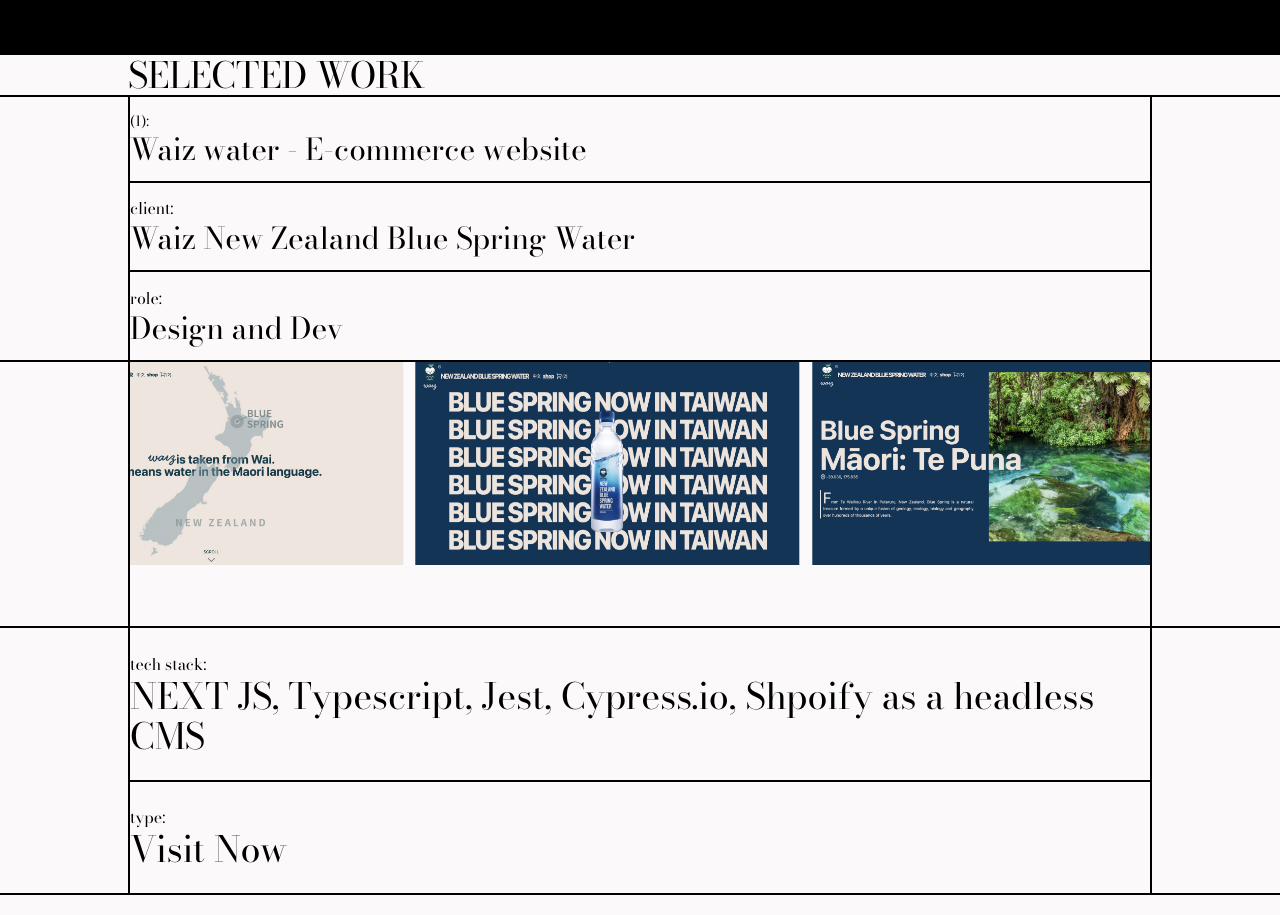
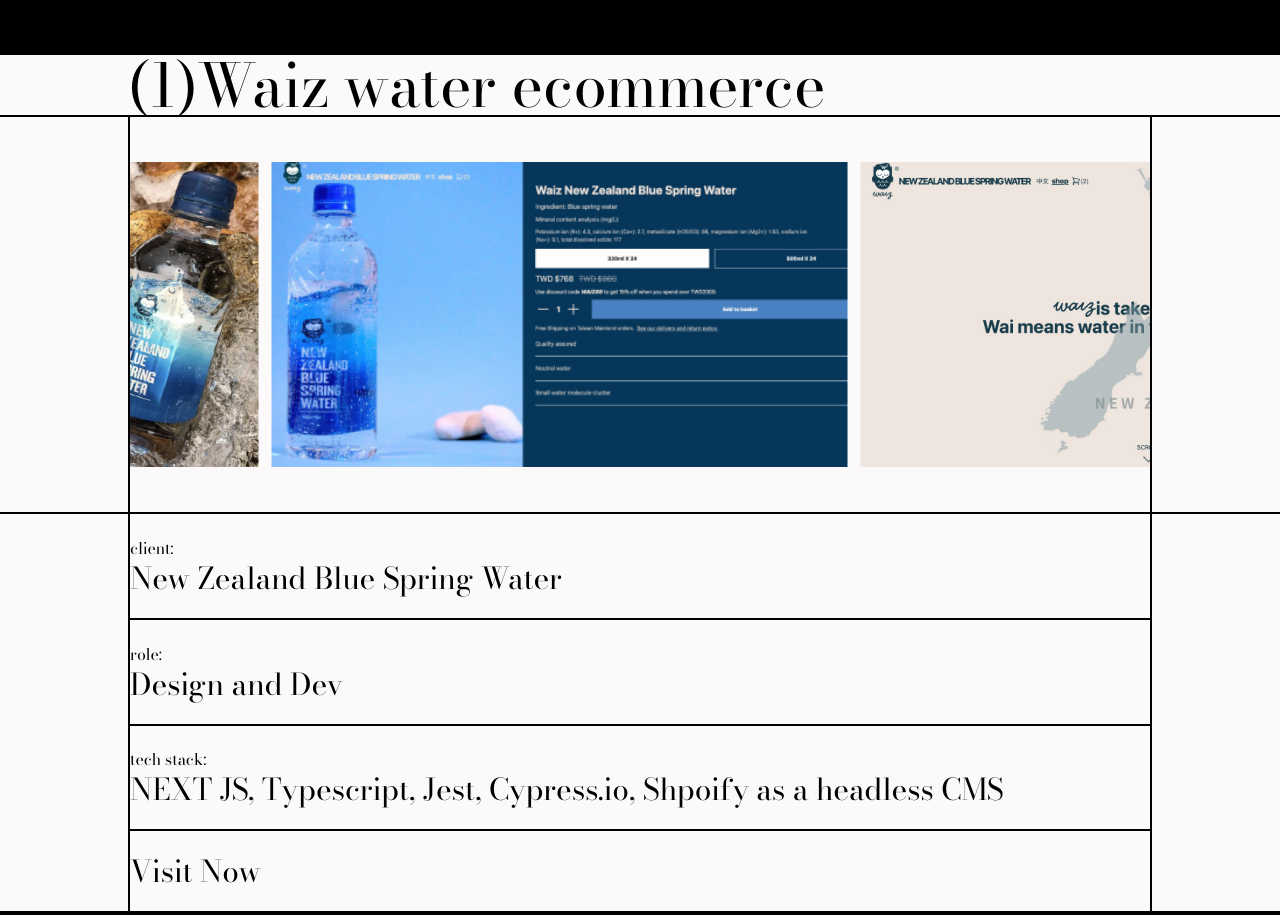
Before and after one commit to wecessary/personal-website-2023, a Next.js app: page / in a window 1280 px wide. Shown: the part 1529-2444 px from the top of the page. Built offline with nearby package versions, Linux system fonts and the light colour scheme.

Commit message:
refactor infinite banner

```diff
--- /dev/null
+++ b/src/components/common/ui/InfiniteBanner.tsx
@@ -0,0 +1,75 @@
+import { useScreenSize } from "@/hooks/useScreenSize";
+import { useSpring, animated } from "@react-spring/web";
+import { useEffect } from "react";
+import Image from "next/image";
+
+interface InfiniteBannerProps {
+  itemsSrc: string[];
+  numberOfRepeatItems: number;
+  itemType: "image" | "text";
+}
+
+export const InfiniteBanner = ({
+  itemsSrc,
+  numberOfRepeatItems,
+  itemType,
+}: InfiniteBannerProps) => {
+  const { isPhone, isTablet } = useScreenSize();
+  const itemWidth = isPhone ? 150 : isTablet ? 60 : 45;
+  const itemGap = !isPhone ? 1 : 3;
+  const containerWidth = itemWidth * (itemsSrc.length + 1);
+
+  const [spring, api] = useSpring(() => ({
+    from: { x: "0" },
+  }));
+
+  useEffect(() => {
+    const slidingDistance = () => {
+      const numberOfOneTimePics = itemsSrc.length - numberOfRepeatItems;
+      return (itemWidth + itemGap) * numberOfOneTimePics;
+      /* this is the amount of shifting distance that it takes to move the banner to a position
+        where repeating items are in view. When they are inView, it looks like the banner has started from the beginning again.
+        And this is where the animation will stop and start again, looking like an infinite loop.
+        */
+    };
+
+    api.start({
+      reset: true,
+      to: { x: `-${slidingDistance()}vw` },
+      config: { duration: isPhone ? 35000 : 30000 },
+      loop: true,
+    });
+  }, [itemGap, itemWidth, api, itemsSrc, numberOfRepeatItems, isPhone]);
+  console.log(isPhone, isTablet);
+
+  return (
+    <>
+      <div className="overflow-hidden w-full">
+        <animated.div
+          style={{
+            width: `${containerWidth}vw`,
+            gap: `${itemGap}vw`,
+            ...spring,
+          }}
+          className="flex"
+        >
+          {itemsSrc.map((src, index) => {
+            if (itemType === "image") {
+              return (
+                <Image
+                  key={index}
+                  src={src}
+                  width={1000}
+                  height={300}
+                  style={{ width: `${itemWidth}vw` }}
+                  className="h-auto"
+                  alt=""
+                />
+              );
+            }
+          })}
+        </animated.div>
+      </div>
+    </>
+  );
+};
--- a/src/components/portfolio/Portfolio.tsx
+++ b/src/components/portfolio/Portfolio.tsx
@@ -1,20 +1,39 @@
-import { useScreenSize } from "@/hooks/useScreenSize";
-import { animated, config, useSpring } from "@react-spring/web";
-import Image from "next/image";
-import { useEffect } from "react";
+import { waizImages } from "@/const/images";
+import { textSizeClasses } from "@/const/textSizes";
 import { Row } from "../common/ui/grid/Row";
 import { RowChildContainer } from "../common/ui/grid/RowContainers";
+import { InfiniteBanner } from "../common/ui/InfiniteBanner";
 
 export const Portfolio = () => {
   return (
     <>
       <div className="flex justify-center">
-        <div className="text-4xl w-[80vw]">SELECTED WORK</div>
+        <div className={`${textSizeClasses.lg} w-[90vw] md:w-[80vw]`}>
+          (1)Waiz water ecommerce
+        </div>
       </div>
-      <div className="min-h-screen grid grid-rows-3">
+      <div className="min-h-screen grid grid-rows-2">
+        <Row
+          localStyles="border-t-2"
+          border
+          animation="noAnimation"
+          renderRowChild={() => (
+            <RowChildContainer
+              sideBorders
+              sideBorderColour="border-black"
+              textSize="xs"
+              childPosition="flexColCenter"
+            >
+              <InfiniteBanner
+                itemsSrc={waizImages}
+                numberOfRepeatItems={3}
+                itemType="image"
+              />
+            </RowChildContainer>
+          )}
+        />
         <Row
           border
-          localStyles="border-t-2"
           animation="noAnimation"
           renderRowChild={() => (
             <RowChildContainer
@@ -25,46 +44,13 @@
             >
               <div className="grid grid-row-4 h-full">
                 <div className="row-span-1 border-b-2 border-black flex flex-col justify-center">
-                  <p className="text-sm">{"(1):"}</p>
-                  <p>{"Waiz water - E-commerce website"}</p>
+                  <p className="text-base">client:</p>
+                  <p className="">New Zealand Blue Spring Water</p>
                 </div>
                 <div className="row-span-1 border-b-2 border-black flex flex-col justify-center">
-                  <p className="text-base">client:</p>
-                  <p>Waiz New Zealand Blue Spring Water</p>
-                </div>
-                <div className="row-span-1 flex flex-col justify-center">
                   <p className="text-base">role:</p>
                   <p>Design and Dev</p>
                 </div>
-              </div>
-            </RowChildContainer>
-          )}
-        />
-        <Row
-          border
-          animation="noAnimation"
-          renderRowChild={() => (
-            <RowChildContainer
-              sideBorders
-              sideBorderColour="border-black"
-              textSize="sm"
-              childPosition="none"
-            >
-              <InfiniteCarousel />
-            </RowChildContainer>
-          )}
-        />
-        <Row
-          border
-          animation="noAnimation"
-          renderRowChild={() => (
-            <RowChildContainer
-              sideBorders
-              sideBorderColour="border-black"
-              textSize="sm"
-              childPosition="none"
-            >
-              <div className="grid grid-row-2 h-full">
                 <div className="row-span-1 border-b-2 border-black flex flex-col justify-center">
                   <p className="text-base">tech stack:</p>
                   <p>
@@ -73,10 +59,24 @@
                   </p>
                 </div>
                 <div className="row-span-1  flex flex-col justify-center">
-                  <p className="text-base">type:</p>
                   <p>Visit Now</p>
                 </div>
               </div>
+            </RowChildContainer>
+          )}
+        />
+
+        <Row
+          border
+          animation="noAnimation"
+          renderRowChild={() => (
+            <RowChildContainer
+              sideBorders
+              sideBorderColour="border-black"
+              textSize="xs"
+              childPosition="none"
+            >
+              <div className="grid grid-row-2 h-full"></div>
             </RowChildContainer>
           )}
         />
@@ -84,70 +84,3 @@
     </>
   );
 };
-
-const InfiniteCarousel = () => {
-  const screenSize = useScreenSize();
-  const pictureWidth = screenSize > 425 ? 30 : 70;
-  const gap = screenSize > 425 ? 1 : 3;
-
-  const picturesSrc = [
-    "/waiz-hero.jpg",
-    "/waiz-product.jpg",
-    "/waiz-map.jpg",
-    "/waiz-billboard.jpg",
-    "/waiz-blue-spring.jpg",
-    "/waiz-hero.jpg",
-    "/waiz-product.jpg",
-    "/waiz-map.jpg",
-  ];
-
-  const containerWidth = pictureWidth * (picturesSrc.length + 1);
-
-  const slidingDistance = (
-    numberOfPics: number,
-    numberOfRepeatingPics: number
-  ) => {
-    const numberOfOneTimePics = numberOfPics - numberOfRepeatingPics;
-    return pictureWidth * numberOfOneTimePics + gap * numberOfOneTimePics;
-  };
-
-  const [spring, api] = useSpring(() => ({
-    from: { x: "0" },
-  }));
-
-  useEffect(() => {
-    api.start({
-      reset: true,
-      to: { x: `-${slidingDistance(picturesSrc.length, 3)}vw` },
-      config: { duration: 10000 },
-      loop: true,
-    });
-  }, [pictureWidth]);
-
-  return (
-    <>
-      <div className="overflow-x-auto w-full">
-        <animated.div
-          style={{
-            width: `${containerWidth}vw`,
-            gap: `${gap}vw`,
-            ...spring,
-          }}
-          className="flex"
-        >
-          {picturesSrc.map((src, index) => (
-            <Image
-              key={index}
-              src={src}
-              width={400}
-              height={100}
-              style={{ width: `${pictureWidth}vw` }}
-              className="h-auto"
-              alt=""
-            />
-          ))}
-        </animated.div>
-      </div>
-    </>
-  );
-};
--- /dev/null
+++ b/src/const/images.ts
@@ -0,0 +1,10 @@
+export const waizImages = [
+  "/waiz-hero.jpg",
+  "/waiz-product.jpg",
+  "/waiz-map.jpg",
+  "/waiz-billboard.jpg",
+  "/waiz-blue-spring.jpg",
+  "/waiz-hero.jpg",
+  "/waiz-product.jpg",
+  "/waiz-map.jpg",
+];
--- a/src/const/textSizes.ts
+++ b/src/const/textSizes.ts
@@ -1,5 +1,6 @@
 export const textSizeClasses = {
   xl: "text-3xl md:text-5xl lg:text-6xl xl:text-7xl",
+  lg: "text-2xl md:text-4xl lg:text-5xl xl:text-6xl",
   md: "text-2xl md:text-3xl lg:text-4xl xl:text-5xl",
   sm: "text-2xl md:text-4xl",
   xs: "text-xl md:text-3xl",
```
